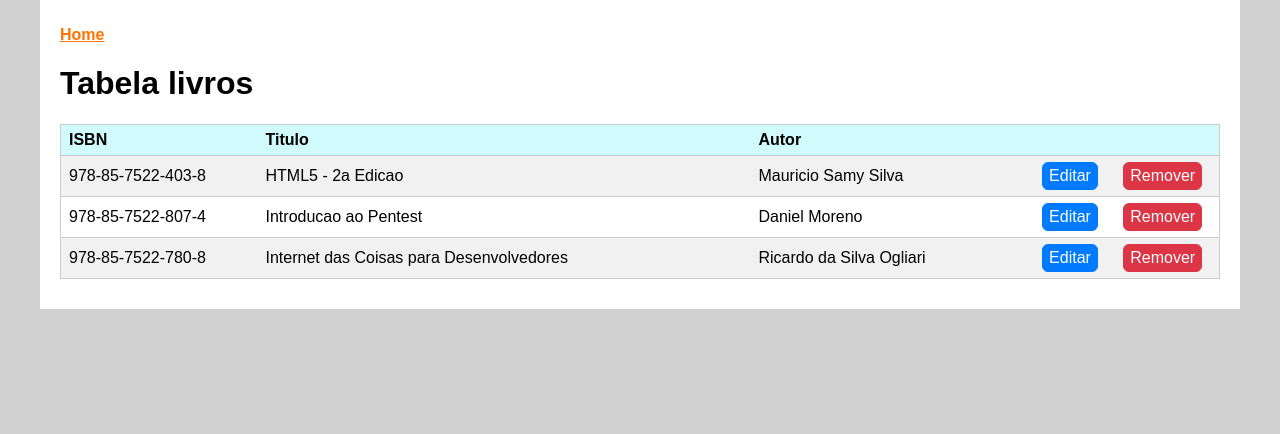
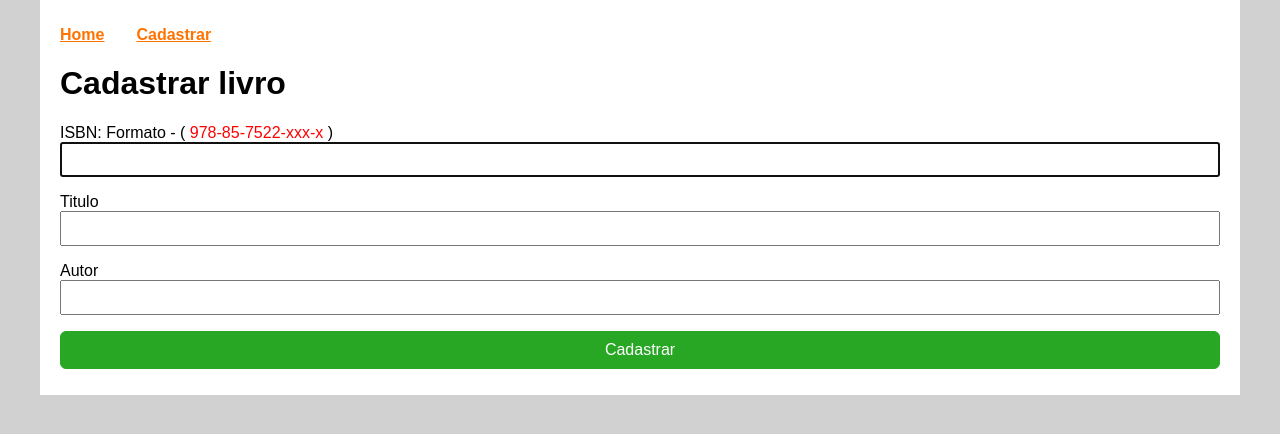
Before and after one commit to danielmccastro/react-aprenda-praticando, a React (Create React App) app in the folder crud/: page /cadastrar in a window 1280 px wide. Shown: the top 434 px of the page. Built offline with nearby package versions, Linux system fonts and the light colour scheme.

Commit message:
Created Routes

```diff
--- a/crud/src/App.js
+++ b/crud/src/App.js
@@ -1,6 +1,12 @@
 import React, { Component } from "react";
+import { BrowserRouter as Router, Routes, Route } from "react-router-dom";
+
+
 import Menu from "./components/Menu";
 import TabelaLivros from "./components/TabelaLivros";
+import CadastrarLivros from "./components/CadastrarLivros";
+import NotFound from "./components/NotFound";
+
 
 class App extends Component {
 state = {
@@ -25,13 +31,16 @@
     },
   ]
 }
-
   render() {
     return (
-      <div className="App">
-        <Menu />
-        <TabelaLivros livros={this.state.livros}/>
-      </div>
+     <Router>
+      <Menu />
+      <Routes>
+        <Route exact path="/" element={<TabelaLivros livros={this.state.livros}/>} />
+        <Route exact path="/cadastrar" element={<CadastrarLivros />} />
+        <Route exact path="*" element={<NotFound />} />
+      </Routes>
+     </Router>
     )
   }
 }
--- /dev/null
+++ b/crud/src/components/CadastrarLivros.jsx
@@ -0,0 +1,41 @@
+import React, { Component } from "react";
+
+class CadastrarLivros extends Component {
+  render() {
+    return (
+      <form>
+        <h1>Cadastrar livro</h1>
+        <p>
+          <label htmlFor="fisbn">
+            ISBN: Formato - (
+            <span style={{ color: "red" }}> 978-85-7522-xxx-x </span>)
+          </label>
+          <input
+            type="text"
+            autoFocus
+            id="fisbn"
+            required
+            pattern="^978-85-7522-[0-9]{3}-[0-9]{1}$"
+          />
+        </p>
+
+        <p>
+          <label htmlFor="ftitulo">Titulo</label>
+          <input type="text" id="ftitulo" required />
+        </p>
+
+        <p>
+          <label htmlFor="fautor">Autor</label>
+          <input type="text" id="fautor" required />
+        </p>
+        <p>
+          <button className="botao cadastrar" type="submit">
+            Cadastrar
+          </button>
+        </p>
+      </form>
+    );
+  }
+}
+
+export default CadastrarLivros;
--- a/crud/src/components/Menu.jsx
+++ b/crud/src/components/Menu.jsx
@@ -1,11 +1,15 @@
 import React from "react";
+import { Link } from "react-router-dom"
 
 const Menu = props => {
     return (
         <nav className="menu">
             <ul>
                 <li>
-                    <a href="#">Home</a>
+                   <Link to="/">Home</Link>
+                </li>
+                <li>
+                   <Link to="/cadastrar">Cadastrar</Link>
                 </li>
             </ul>
         </nav>
--- /dev/null
+++ b/crud/src/components/NotFound.jsx
@@ -0,0 +1,14 @@
+import React from "react";
+import { Link } from "react-router-dom";
+
+const NotFound = () => (
+  <>
+    <h1>404!</h1>
+    <p>
+      Lamento. Essa pagina nao existe ou foi removida <br />
+      <Link to="/">Voltar para Tabela de Livros</Link>
+    </p>
+  </>
+);
+
+export default NotFound;
```
